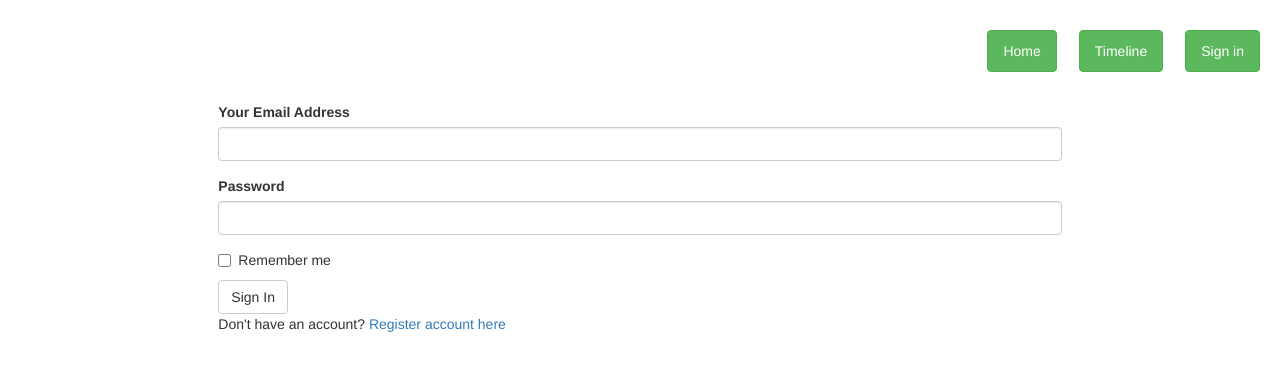
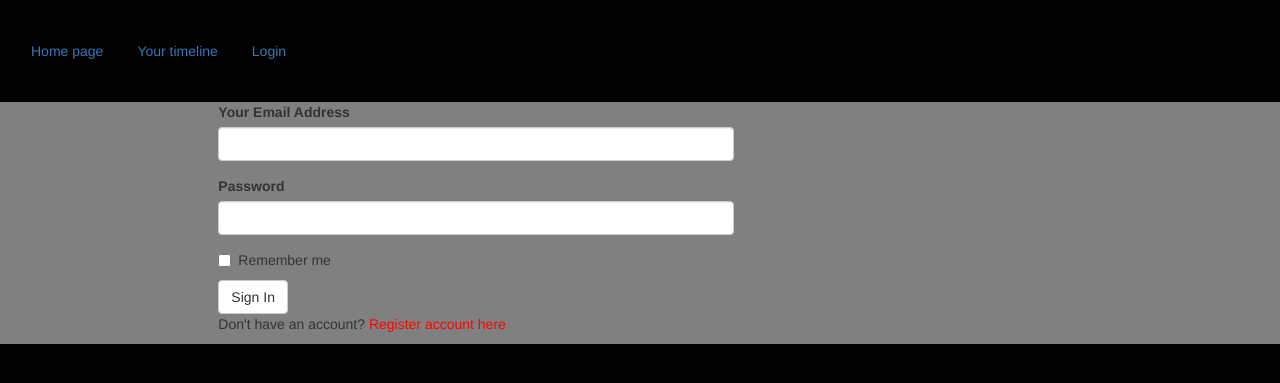
Before and after one commit to willyowi/pitch-perfect, a Flask app: page /authenticate/login in a window 1280 px wide. Shown: the top 383 px of the page. Run offline with Flask 2, Linux system fonts and the light colour scheme; some libraries are stand-ins or nearby versions.

Commit message:
changed index.html

```diff
--- a/app/templates/auth/login.html
+++ b/app/templates/auth/login.html
@@ -4,25 +4,32 @@
     {% include 'navbar.html' %}
 {% endblock%}
 {% block content %}
+<!DOCTYPE html>
+<html>
+<head>
 <link href="https://fonts.googleapis.com/css?family=Montserrat" rel="stylesheet">
 <link rel="stylesheet" href="https://use.fontawesome.com/releases/v5.7.0/css/all.css">
-<div class="wrapper-view" >
+</head>
+<body style="background-color: black">
+<div class="wrapper-view" style="background-color: black" >
 
-    <div class="row">
+    <div class="row" style="background-color: grey">
       <div class= "col-md-2"> </div>
-      <div class="col-md-8">
+      <div class="col-md-5">
       <!--Flash message -->
       {% for message in get_flashed_messages() %}
-        <div class="alert alert-danger">
+        <div class="alert alert-warning">
         <button type="button" class="close" data-dismiss="alert">&times;</button>
         {{ message }}
         </div>
       {% endfor %}
       <!-- Login form -->
       {{wtf.quick_form(login_form)}}
-      <p> Don't have an account? <a href="{{url_for('auth.register')}}">Register account here</a></p>
+      <p> Don't have an account? <a style=color:red; href="{{url_for('auth.register')}}">Register account here</a></p>
      </div>
-     <div clas="col-md-2"> </div>
+     <div clas="col-md-5">  </div>
     </div>
 </div>
+</body>
+</html>
 {% endblock %}
--- a/app/templates/navbar.html
+++ b/app/templates/navbar.html
@@ -9,27 +9,27 @@
             </button>
             <a class="navbar-brand" href="app/static/images/bestpitch.png">  </a>
         </div> -->
-        <div class="nav navbar-nav navbar-right" style="margin-top: 30px; margin-bottom: 30px;">
+        <div class="nav navbar-nav navbar-left"  style="margin-top: 30px; margin-bottom: 30px;">
             <ul class="nav nav-pills nav-fill">
                 <!-- <li>
                     <h1 style = "margin-right: 850px; color: green; font-size: 30px; font-weight: bold;" >-Pitch It!-</h1>
                 </li> -->
                 <li class="nav-item" >
-                    <a class="btn btn-success" style = "margin-right: 20px;" href="/">Home</a>
+                    <a class="btn btn-dark" height="100" width="200" style = "margin-right: x;" href="/">Home page</a>
                 </li>
                 <li class="nav-item">
-                    <a class="btn btn-success" style = "margin-right: 20px;" href="/timeline">Timeline</a>
+                    <a class="btn btn-dark" height="50px" width="200px" style = "margin-right: px;" href="/timeline">Your timeline</a>
                     <!-- <a class="nav-link" href="timeline">Timeline</a> -->
                 </li>
                 {% if current_user.is_authenticated %}
                 <li class="nav-item">
-                    <a class="btn btn-success" style = "margin-right: 20px;" href="{{url_for('main.profile',uname=current_user.username)}}">Profile</a>
+                    <a class="btn btn-secondary" style = "margin-right: x;" href="{{url_for('main.profile',uname=current_user.username)}}">Profile</a>
                 </li>
                 <li>
-                    <a class="btn btn-success" style = "margin-right: 20px;" href="{{url_for('auth.logout')}}">Sign out</a>
+                    <a class="btn btn-secondary" style = "margin-right: x;" href="{{url_for('auth.logout')}}">Sign out</a>
                 </li>
                 {% else %}
-                <li><a class="btn btn-success" style = "margin-right: 20px;" href="{{url_for('auth.login')}}">Sign in</a></li>
+                <li><a class="btn btn-dark" style = "margin-right: x;" href="{{url_for('auth.login')}}">Login</a></li>
                 {%endif%}
             </ul>
         </div>
--- a/app/templates/pitch.html
+++ b/app/templates/pitch.html
@@ -8,7 +8,7 @@
 {%endblock%}
 <!-- Content block -->
 {%block content%}
-<div class="container">
+<div class="container" style="background-color: grey">
     <div class="row">
         <h3>{{pitch_form}}</h3>
         <hr>
--- a/app/templates/timeline.html
+++ b/app/templates/timeline.html
@@ -1,3 +1,4 @@
+<div class="row" style="background-color: blac">
 {% extends 'base.html'%}
 {% import "bootstrap/wtf.html" as wtf %}
 
@@ -25,7 +26,7 @@ padding-bottom: 40px;height:768px;overflow-x: hidden;overflow-y:scroll;">
     <div class="col-md-6" id="myposts">
             <div class="row" style="width:100%; border-bottom: solid 1px grey;margin: 0;height:50px;">
                     <div class="col-md-4">
-                        <a style="color: green;font-size: 20px;">My Timeline</a>
+                        <a style="color: green;font-size: 30px;">My Timeline</a>
                     </div>
             </div>
         <div class="row" style="width:100%; border-bottom: solid 1px grey;margin: 0;padding-bottom: 10px;">
@@ -131,3 +132,4 @@ padding-bottom: 40px;height:768px;overflow-x: hidden;overflow-y:scroll;">
 </div>
 </div>
 {% endblock %}
+</div>
--- a/config.py
+++ b/config.py
@@ -22,7 +22,7 @@ class ProdConfig(Config):
 
 
 class DevConfig(Config):
-    SQLALCHEMY_DATABASE_URI='postgresql+psycopg2://postgres:moringa@localhost/pitchz'
+    SQLALCHEMY_DATABASE_URI='postgresql+psycopg2://moringa:sijuinigani@localhost/pitchz'
     DEBUG = True
 
 config_options = {
```
Also changed, not shown: app/templates/auth/register.html (+5 -3 lines), app/templates/index.html (+15 -6 lines), app/templates/profile.html (+5 -5 lines), migrations/versions/f0bd9026269d_.py (added, +59 -0 lines), requirements.txt (added, +27 -0 lines), 1 other file.
